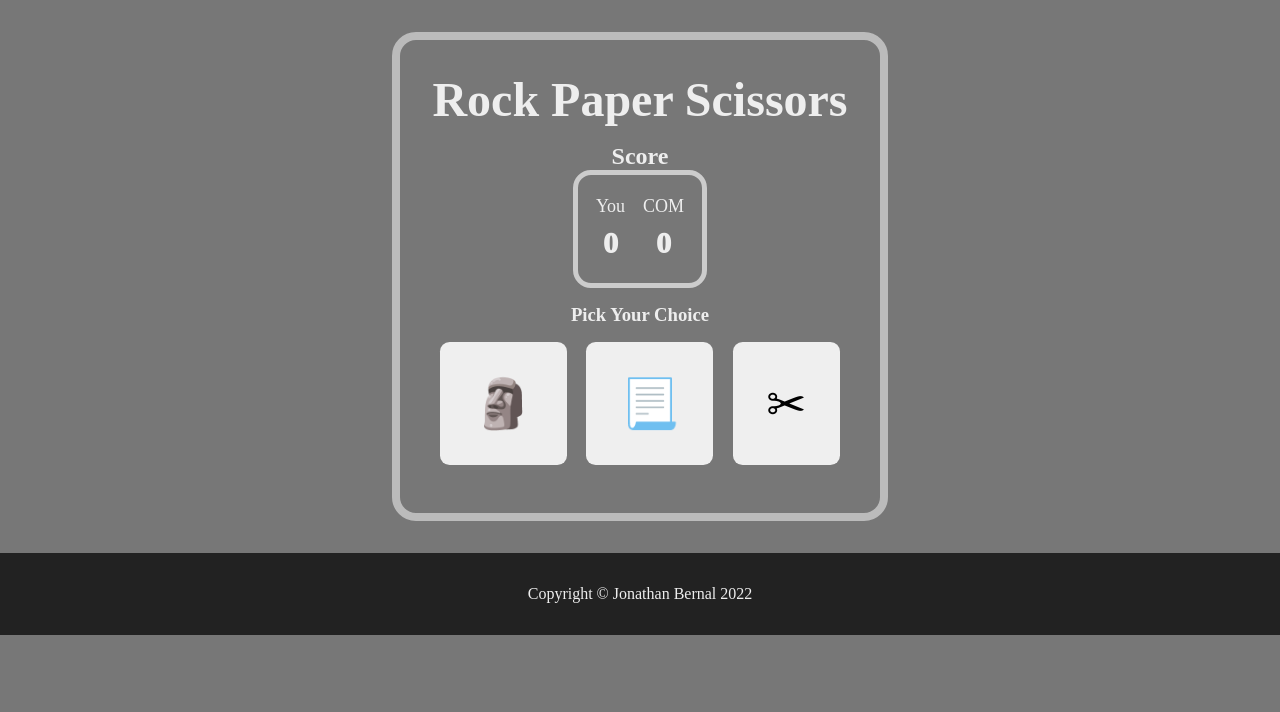
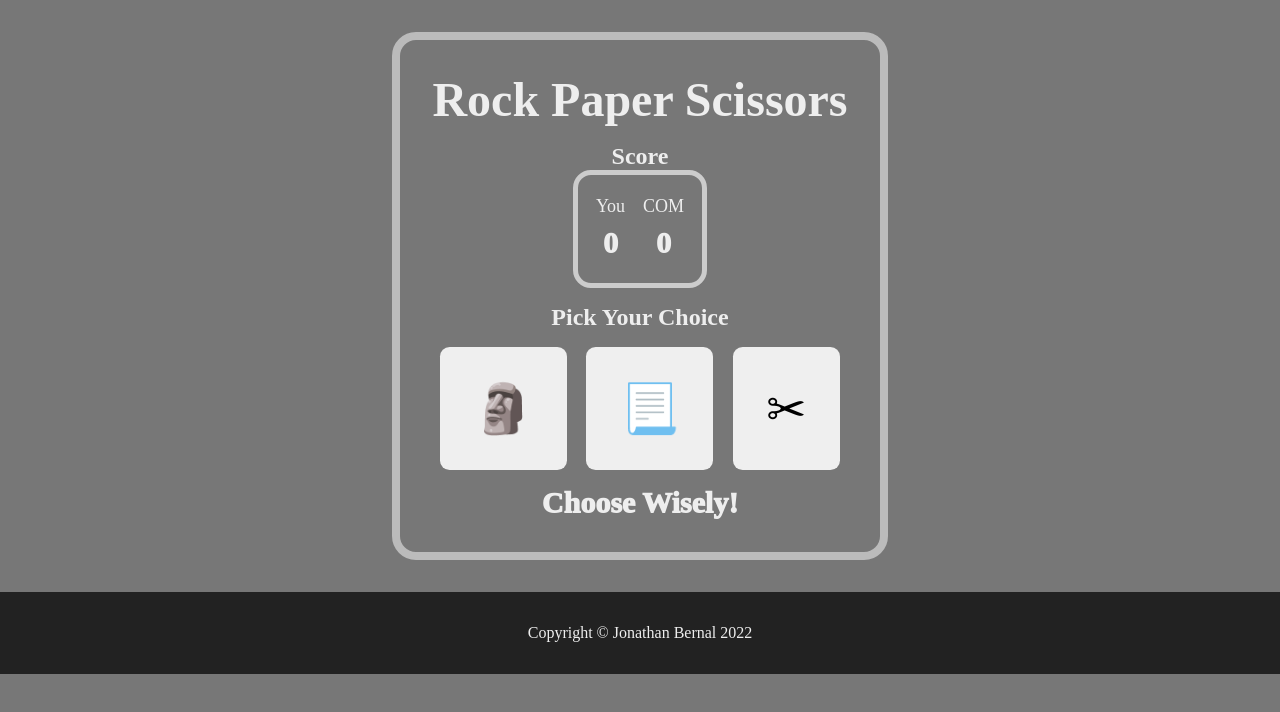
Before and after one commit to jonathanbernal/rock-paper-scissors, a plain HTML site: page index.html in a window 1280 px wide. Drawn offline with Linux system fonts and the light colour scheme.

Commit message:
Add placeholder text to .result and increase font size of score-title

```diff
--- a/index.html
+++ b/index.html
@@ -24,13 +24,13 @@
                 </div>
             </div>
         </div>
-        <h3>Pick Your Choice</h3>
+        <h3 class="choice-title">Pick Your Choice</h3>
         <div class="player-choice">
             <button value="rock" id="rock">🗿</button>
             <button value="paper" id="paper">📃</button>
             <button value="scissors" id="scissors">✂</button>
         </div>
-        <div class="result"></div>
+        <div class="result">Choose Wisely!</div>
         <!-- this dialog is fired after a player wins or loses -->
         <dialog class="dialog-prompt">
             <h2 class="dialog-title"></h2>
--- a/styles.css
+++ b/styles.css
@@ -40,11 +40,11 @@ body {
     font-size: 18px;
 }
 
-.score-title {
+.score-title, .choice-title {
     font-size: 24px;
 }
 
-.player-score, .computer-score {
+.player-score, .computer-score, .result {
     font-size: 30px;
     font-weight: 1000;
 }
```
